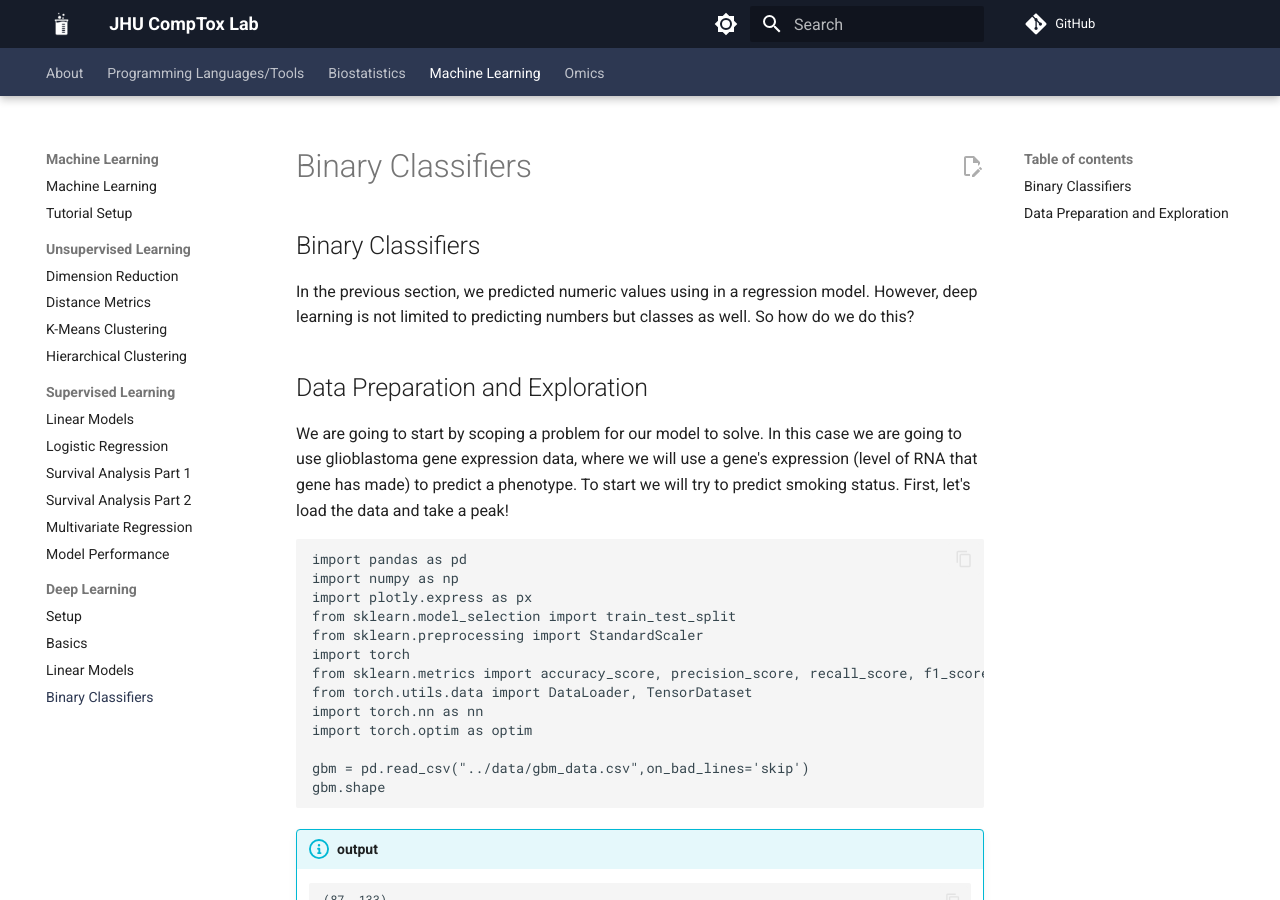
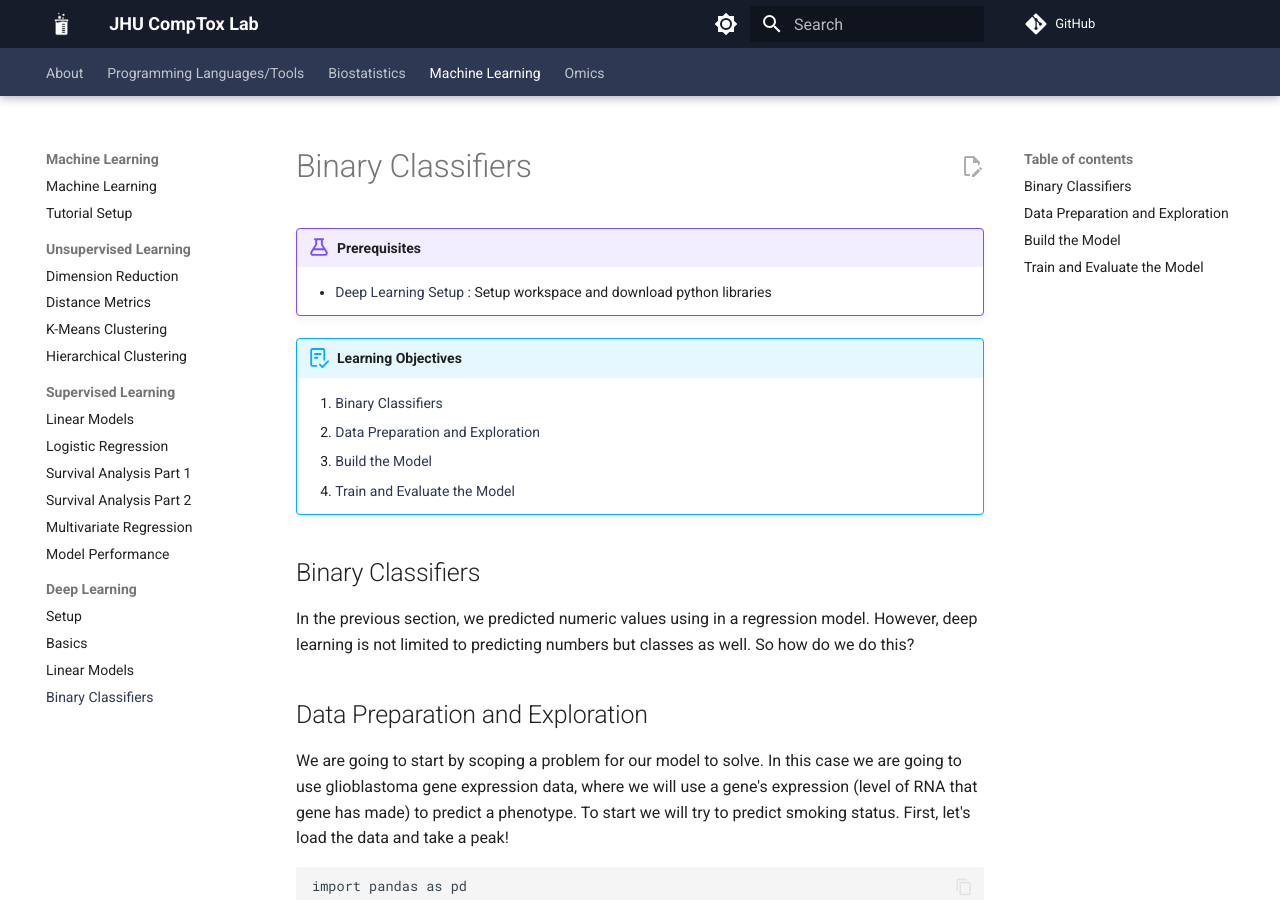
Before and after one commit to comp-tox-jhu/CompToxLab, an MkDocs documentation site: the page built from docs/machine_learning/deep_learning/03_binary_classifier.md, in a window 1280 px wide and 900 px high. Built offline with MkDocs 1.6.1 and Material for MkDocs 9.7.7, drawn with Linux system fonts in a browser that asks for light colours; comment, search, counter and statistics services are not loaded; some of the changed text lies outside the part shown.

Commit message:
Update 03_binary_classifier.md

````diff
--- a/docs/machine_learning/deep_learning/03_binary_classifier.md
+++ b/docs/machine_learning/deep_learning/03_binary_classifier.md
@@ -1,3 +1,12 @@
+!!! example "Prerequisites"
+    - [Deep Learning Setup](./00_setup.md) : Setup workspace and download python libraries
+
+!!! abstract "Learning Objectives"
+    1. [Binary Classifiers](#binary-classifiers)
+    2. [Data Preparation and Exploration](#data-preparation-and-exploration)
+    3. [Build the Model](#build-the-model)
+    4. [Train and Evaluate the Model](#train-and-evaluate-the-model)
+
 ## Binary Classifiers
 
 In the previous section, we predicted numeric values using in a regression model. However, deep learning is not limited to predicting numbers but classes as well. So how do we do this?
@@ -145,6 +154,8 @@ train_loader = DataLoader(train_dataset, batch_size=32, shuffle=True)
 test_loader = DataLoader(test_dataset, batch_size=32, shuffle=False)
 ```
 
+## Build the Model
+
 With our data prepared, we can make our model! Let's create a model that takes in our 5 genes, creates two hidden layers with 64 nodes, and returns two output layers or the number of classes:
 
 ```{py}
@@ -182,6 +193,7 @@ $f(x) = max(0,x)$
 
 Now let's specify our optimizer (to get to our optimum weights) and our loss function (to specify how far away our model is from the truth):
 
+## Train and Evaluate the Model
 
 ```{py}
 # Specify the loss function and optimizer
@@ -307,5 +319,5 @@ fig.show()
 
 !!! info "Classifier Performance Metrics"
     <figure markdown="span">
-      ![](img/classifier_metrics.png){ width="200" }
+      ![](img/classifier_metrics.png){ width="500" }
     </figure>
````
